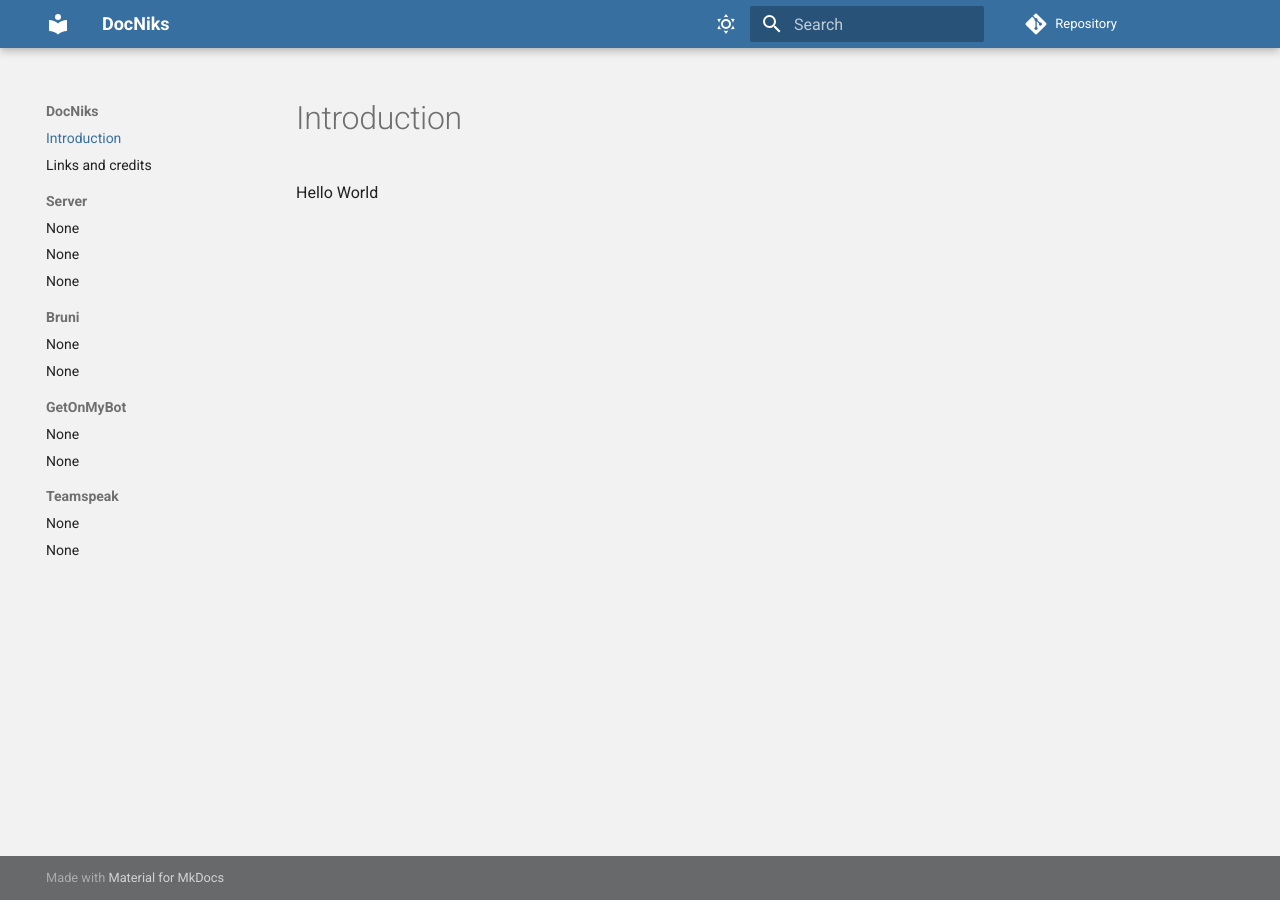
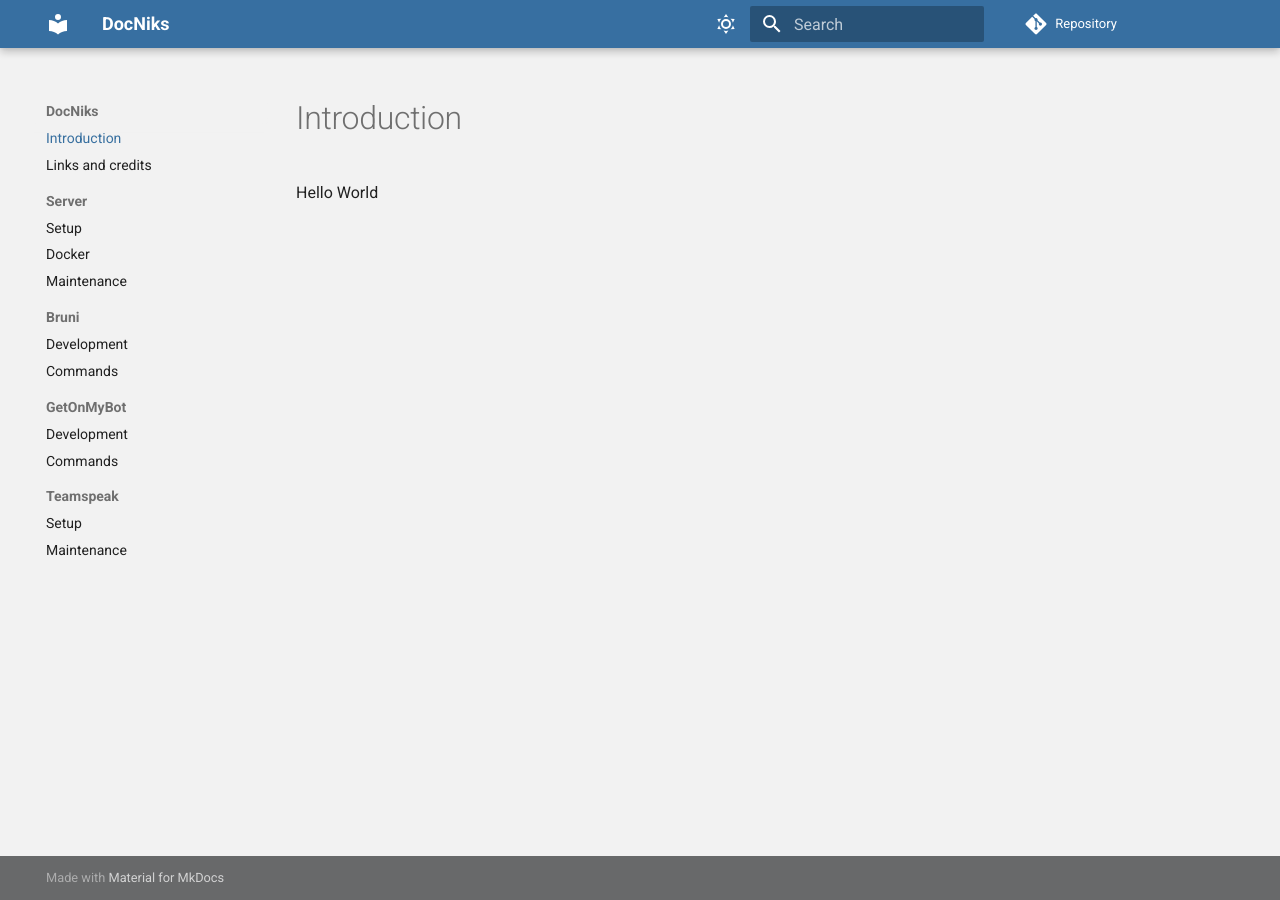
Before and after one commit to 1993zig/docs, an MkDocs documentation site: the page built from docs/index.md, in a window 1280 px wide. Built offline with MkDocs 1.6.1 and Material for MkDocs 9.7.7, drawn with Linux system fonts in a browser that asks for light colours; comment, search, counter and statistics services are not loaded; part of the change alters nothing that is shown.

Commit message:
typo for nav

```diff
--- a/mkdocs.yml
+++ b/mkdocs.yml
@@ -78,21 +78,21 @@ nav:
     - links-credits.md
 
     - Server:
-        - server/setup
-        - server/docker
-        - server/maintenance
+        - server/setup.md
+        - server/docker.md
+        - server/maintenance.md
 
     - Bruni:
-        - bruni/development
-        - bruni/commands
+        - bruni/development.md
+        - bruni/commands.md
 
     - GetOnMyBot:
-        - getonmybot/development
-        - getonmybot/commands
+        - getonmybot/development.md
+        - getonmybot/commands.md
 
     - Teamspeak:
-        - teamspeak/setup
-        - teamspeak/maintenance
+        - teamspeak/setup.md
+        - teamspeak/maintenance.md
 
 extra_css:
     - stylesheets/lightmode.css
```
